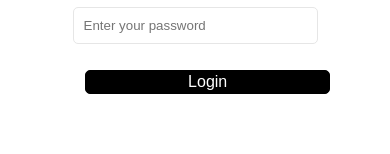
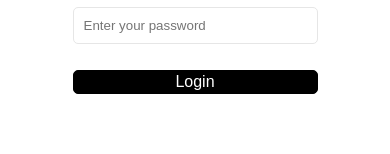
Before and after one commit to kathirKarthik001/Book-it, a React (Vite) app in the folder frontend/: page /login in a window 390 px wide. Shown: the part 387-541 px from the top of the page. Built offline with nearby package versions, Linux system fonts and the light colour scheme; no server answers.

Commit message:
style:btn changes

```diff
--- a/frontend/src/index.css
+++ b/frontend/src/index.css
@@ -780,7 +780,6 @@ h2{
     display: flex;
     align-items: center;
     justify-content: center;
-    margin-left: 1.5vh;
     margin-right: 1vh;
   }
 
--- a/frontend/src/pages/register.jsx
+++ b/frontend/src/pages/register.jsx
@@ -97,6 +97,7 @@ function Register() {
           </button>
         </div>
 
+
       </form>
     </section>
     </>
```
